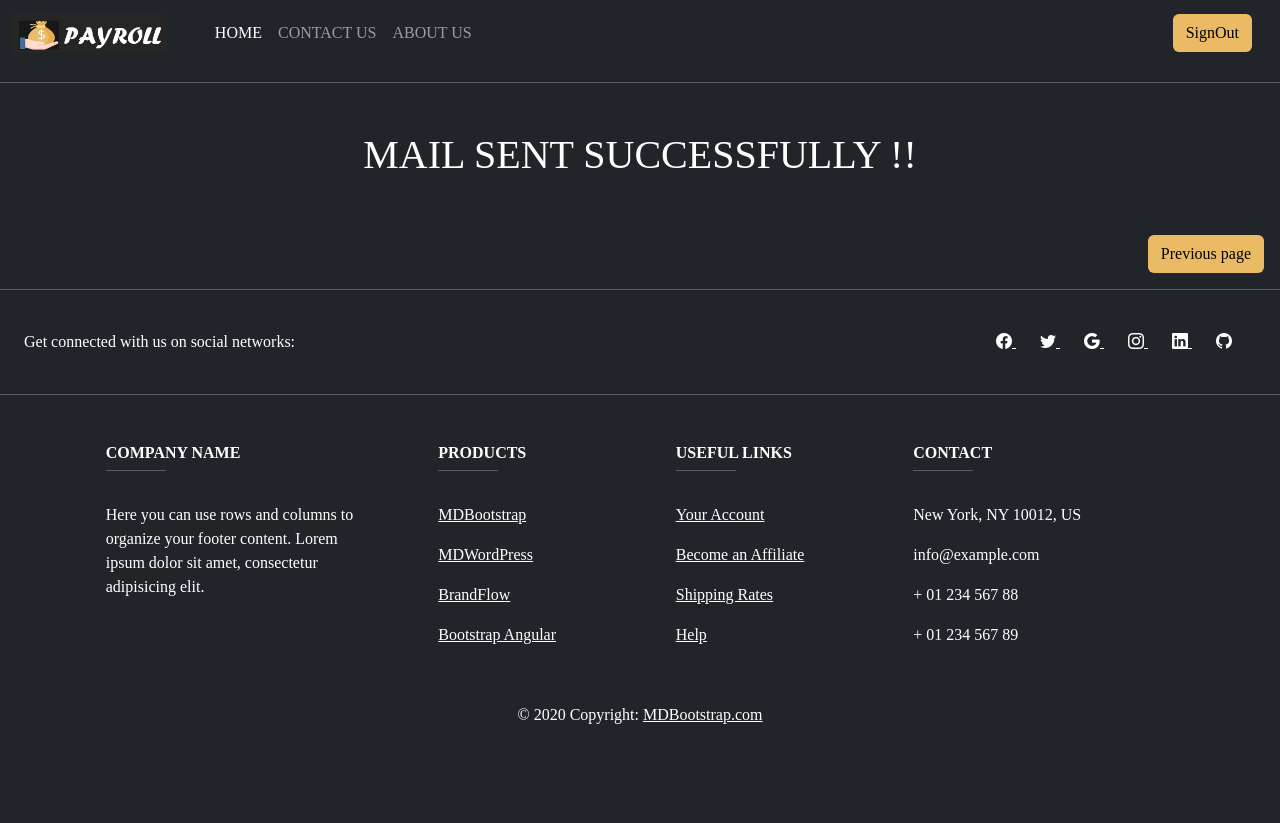
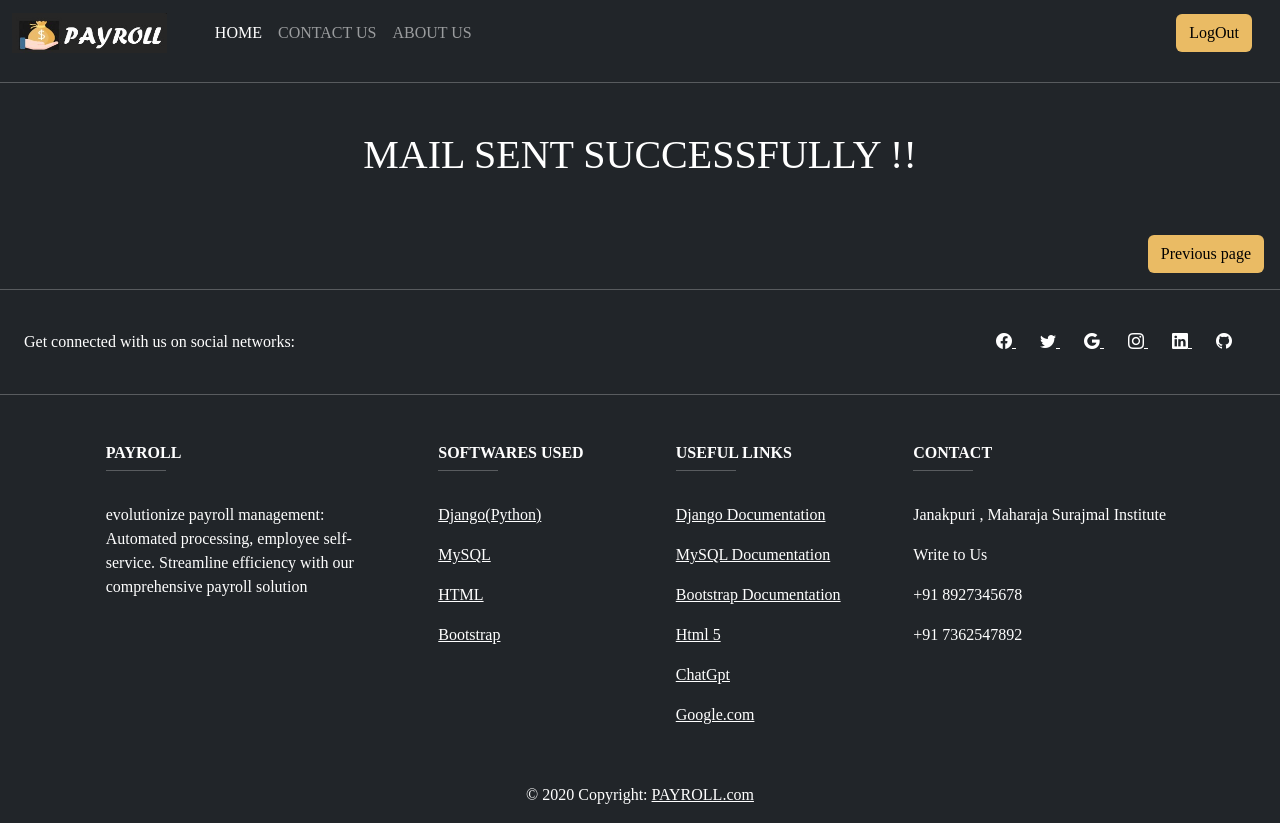
Before and after one commit to sarthakNegi-7777/Payroll_Management_System_Final, a Django app: page /Mail_sent in a window 1280 px wide. Before the commit the page ends 724 px from the top, so only its background shows below. Run offline with Django 4.2, Linux system fonts and the light colour scheme; a user stored in the database is signed in.

Commit message:
updated sent mail page and signout-->logout

```diff
--- a/Emplyee_app/templates/About.html
+++ b/Emplyee_app/templates/About.html
@@ -39,7 +39,7 @@
           </ul>
         </div>
         <div>
-          <a href="/signout" class="btn mx-3" style="background-color: rgb(234, 187, 100); color: black;">SignOut</a>
+          <a href="/signout" class="btn mx-3" style="background-color: rgb(234, 187, 100); color: black;">LogOut</a>
       </div>
       </div>
     </nav>
--- a/Emplyee_app/templates/Contact.html
+++ b/Emplyee_app/templates/Contact.html
@@ -39,7 +39,7 @@
           </ul>
         </div>
         <div>
-          <a href="/signout" class="btn mx-3" style="background-color: rgb(234, 187, 100); color: black;">SignOut</a>
+          <a href="/signout" class="btn mx-3" style="background-color: rgb(234, 187, 100); color: black;">LogOut</a>
       </div>
       </div>
     </nav>
--- a/Emplyee_app/templates/Mail_sent.html
+++ b/Emplyee_app/templates/Mail_sent.html
@@ -39,7 +39,7 @@
           </ul>
         </div>
         <div>
-          <a href="/signout" class="btn mx-3" style="background-color: rgb(234, 187, 100); color: black;">SignOut</a>
+          <a href="/signout" class="btn mx-3" style="background-color: rgb(234, 187, 100); color: black;">LogOut</a>
       </div>
       </div>
     </nav>
@@ -78,22 +78,22 @@
 
 <!-- Right -->
 <div>
-        <a href="" class="text-white me-4">
+<a href="https://www.facebook.com/" class="text-white me-4">
   <i class="bi bi-facebook"></i>
 </a>
-        <a href="" class="text-white me-4">
+<a href="https://twitter.com/i/flow/login" class="text-white me-4">
   <i class="bi bi-twitter"></i>
 </a>
-        <a href="" class="text-white me-4">
+<a href="https://www.google.co.in/" class="text-white me-4">
   <i class="bi bi-google"></i>
 </a>
-        <a href="" class="text-white me-4">
+<a href="https://www.instagram.com/" class="text-white me-4">
   <i class="bi bi-instagram"></i>
 </a>
-        <a href="" class="text-white me-4">
+<a href="https://www.linkedin.com/in/prince-pandey-bab67928b/" class="text-white me-4">
   <i class="bi bi-linkedin"></i>
 </a>
-        <a href="" class="text-white me-4">
+<a href="https://github.com/PrincePandeycode" class="text-white me-4">
   <i class="bi bi-github"></i>
 </a>
 </div>
@@ -109,15 +109,14 @@
   <!-- Grid column -->
   <div class="col-md-3 col-lg-4 col-xl-3 mx-auto mb-4">
     <!-- Content -->
-            <h6 class="text-uppercase fw-bold">Company name</h6>
+    <h6 class="text-uppercase fw-bold">PAYROLL</h6>
     <hr
         class="mb-4 mt-0 d-inline-block mx-auto"
         style="width: 60px; background-color:rgb(33, 37, 41); height: 2px"
         />
     <p>
-              Here you can use rows and columns to organize your footer
-              content. Lorem ipsum dolor sit amet, consectetur adipisicing
-              elit.
+      evolutionize payroll management: Automated processing, employee self-service.
+      Streamline efficiency with our comprehensive payroll solution
     </p>
   </div>
   <!-- Grid column -->
@@ -125,77 +124,80 @@
   <!-- Grid column -->
   <div class="col-md-2 col-lg-2 col-xl-2 mx-auto mb-4">
     <!-- Links -->
-            <h6 class="text-uppercase fw-bold">Products</h6>
+    <h6 class="text-uppercase fw-bold">SOFTWARES USED</h6>
     <hr
         class="mb-4 mt-0 d-inline-block mx-auto"
         style="width: 60px; background-color: rgb(33, 37, 41); height: 2px"
         />
     <p>
-              <a href="#!" class="text-white">MDBootstrap</a>
+      <a href="#!" class="text-white">Django(Python)</a>
     </p>
     <p>
-              <a href="#!" class="text-white">MDWordPress</a>
+      <a href="#!" class="text-white">MySQL</a>
     </p>
     <p>
-              <a href="#!" class="text-white">BrandFlow</a>
+      <a href="#!" class="text-white">HTML</a>
     </p>
     <p>
-              <a href="#!" class="text-white">Bootstrap Angular</a>
+      <a href="#!" class="text-white">Bootstrap</a>
     </p>
   </div>
-          <!-- Grid column -->
 
-          <!-- Grid column -->
   <div class="col-md-3 col-lg-2 col-xl-2 mx-auto mb-4">
-            <!-- Links -->
+
     <h6 class="text-uppercase fw-bold">Useful links</h6>
     <hr
         class="mb-4 mt-0 d-inline-block mx-auto"
         style="width: 60px; background-color:rgb(33, 37, 41); height: 2px"
         />
     <p>
-              <a href="#!" class="text-white">Your Account</a>
+      <a href="#!" class="text-white">Django Documentation</a>
     </p>
     <p>
-              <a href="#!" class="text-white">Become an Affiliate</a>
+      <a href="#!" class="text-white">MySQL Documentation</a>
     </p>
     <p>
-              <a href="#!" class="text-white">Shipping Rates</a>
+      <a href="#!" class="text-white">Bootstrap Documentation</a>
     </p>
     <p>
-              <a href="#!" class="text-white">Help</a>
+      <a href="#!" class="text-white">Html 5</a>
+    </p>
+    <p>
+      <a href="#!" class="text-white">ChatGpt</a>
+
+    </p>
+    <p>
+      <a href="#!" class="text-white">Google.com</a>
     </p>
   </div>
-          <!-- Grid column -->
 
-          <!-- Grid column -->
+
+
   <div class="col-md-4 col-lg-3 col-xl-3 mx-auto mb-md-0 mb-4">
-            <!-- Links -->
+
     <h6 class="text-uppercase fw-bold">Contact</h6>
     <hr
         class="mb-4 mt-0 d-inline-block mx-auto"
         style="width: 60px; background-color:rgb(33, 37, 41); height: 2px"
         />
-            <p><i class="fas fa-home mr-3"></i> New York, NY 10012, US</p>
-            <p><i class="fas fa-envelope mr-3"></i> info@example.com</p>
-            <p><i class="fas fa-phone mr-3"></i> + 01 234 567 88</p>
-            <p><i class="fas fa-print mr-3"></i> + 01 234 567 89</p>
+    <p><i class="fas fa-home mr-3"></i> Janakpuri , Maharaja Surajmal Institute</p>
+    <p><i class="fas fa-envelope mr-3"></i>  <a class="nav-link" href="/Contact">Write to Us</a> </p>
+    <p><i class="fas fa-phone mr-3"></i>+91 8927345678</p>
+    <p><i class="fas fa-print mr-3"></i>+91 7362547892</p>
   </div>
-          <!-- Grid column -->
+
 </div>
-        <!-- Grid row -->
+
 </div>
 </section>
-    <!-- Section: Links  -->
 
-    <!-- Copyright -->
 <div
  class="text-center p-3"
  style="background-color: rgb(33, 37, 41)"
  >
 © 2020 Copyright:
 <a class="text-white" href="https://mdbootstrap.com/"
-         >MDBootstrap.com</a
+ >PAYROLL.com</a
 >
 </div>
 <!-- Copyright -->
@@ -203,6 +205,7 @@
 <!-- Footer -->
 
 
+
 <!-- End of .container -->
 
     <script src="https://cdn.jsdelivr.net/npm/bootstrap@5.3.2/dist/js/bootstrap.bundle.min.js" integrity="sha384-C6RzsynM9kWDrMNeT87bh95OGNyZPhcTNXj1NW7RuBCsyN/o0jlpcV8Qyq46cDfL" crossorigin="anonymous"></script>
--- a/Emplyee_app/templates/base.html
+++ b/Emplyee_app/templates/base.html
@@ -41,7 +41,7 @@
           </ul>
         </div>
         <div>
-          <a href="/signout" class="btn mx-2" style="background-color: rgb(234, 187, 100); color: black;">SignOut</a>
+          <a href="/signout" class="btn mx-2" style="background-color: rgb(234, 187, 100); color: black;">LogOut</a>
       </div>
       </div>
 
@@ -223,7 +223,7 @@
 
 
 <!-- End of .container -->
-   </div>
+
 
     <script src="https://cdn.jsdelivr.net/npm/bootstrap@5.3.2/dist/js/bootstrap.bundle.min.js" integrity="sha384-C6RzsynM9kWDrMNeT87bh95OGNyZPhcTNXj1NW7RuBCsyN/o0jlpcV8Qyq46cDfL" crossorigin="anonymous"></script>
   </body>
```
Lines whose indentation alone changed are shown as unchanged.
